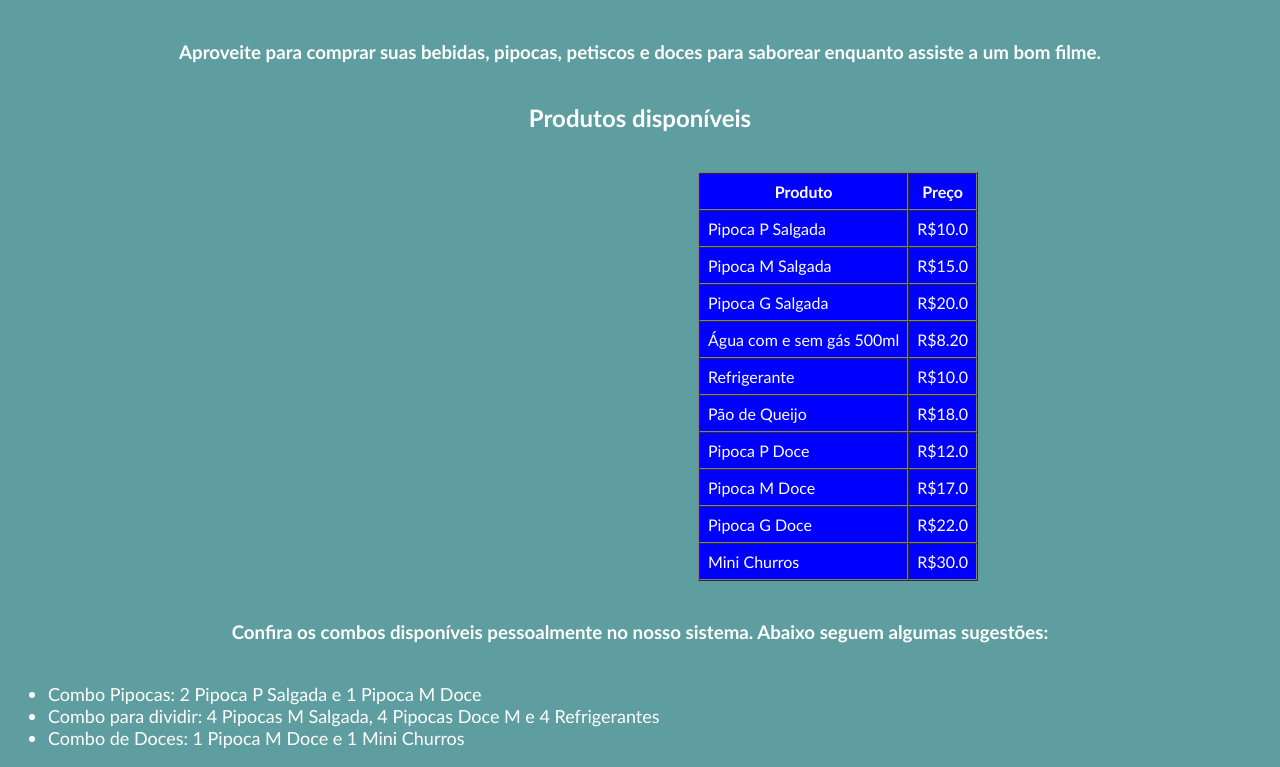
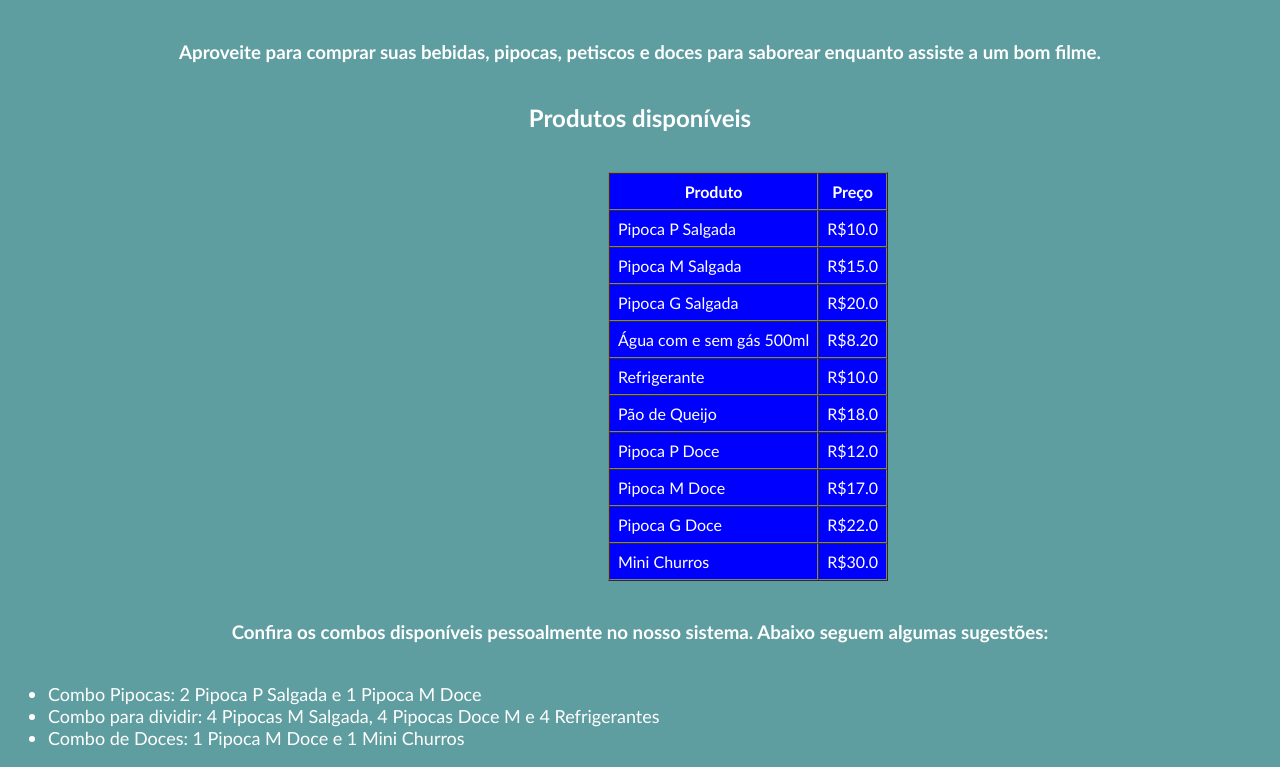
Before and after one commit to pedroconhasca09/atividade-faculdade, a plain HTML site: page index.html in a window 1280 px wide. Shown: the part 528-1295 px from the top of the page. Drawn offline with Linux system fonts and the light colour scheme.

Commit message:
Update index.html

```diff
--- a/index.html
+++ b/index.html
@@ -112,7 +112,7 @@ Semestre: 2025.2
                 background-color: blue;
                 font-family: Optima, sans-serif;
                 margin-top: 40px;
-                margin-left: 690px;
+                margin-left: 600px;
                 margin-right: 0px;
             }
 
```
